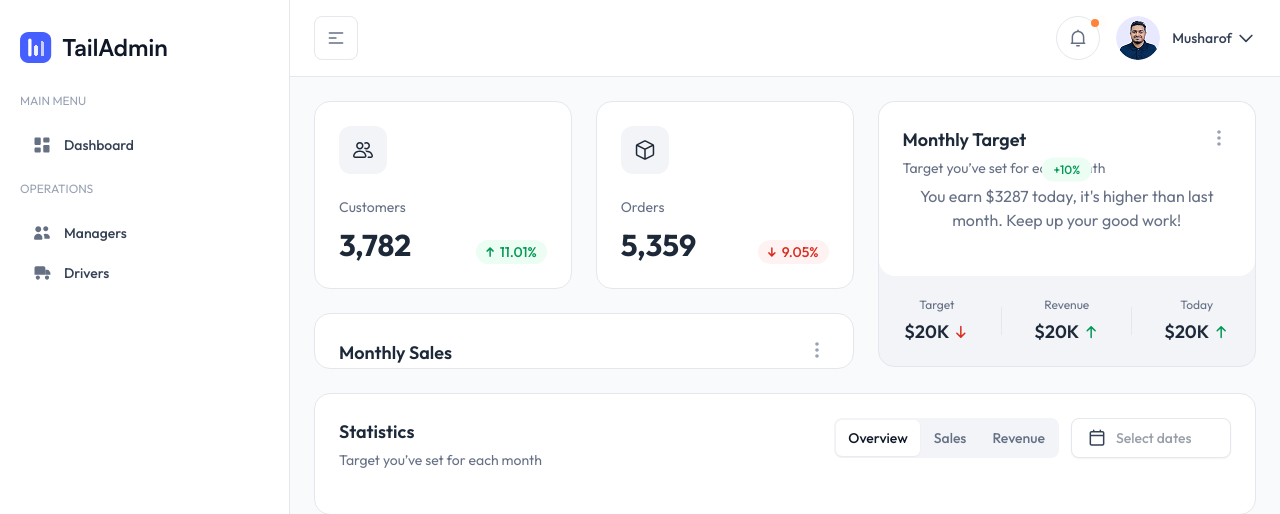
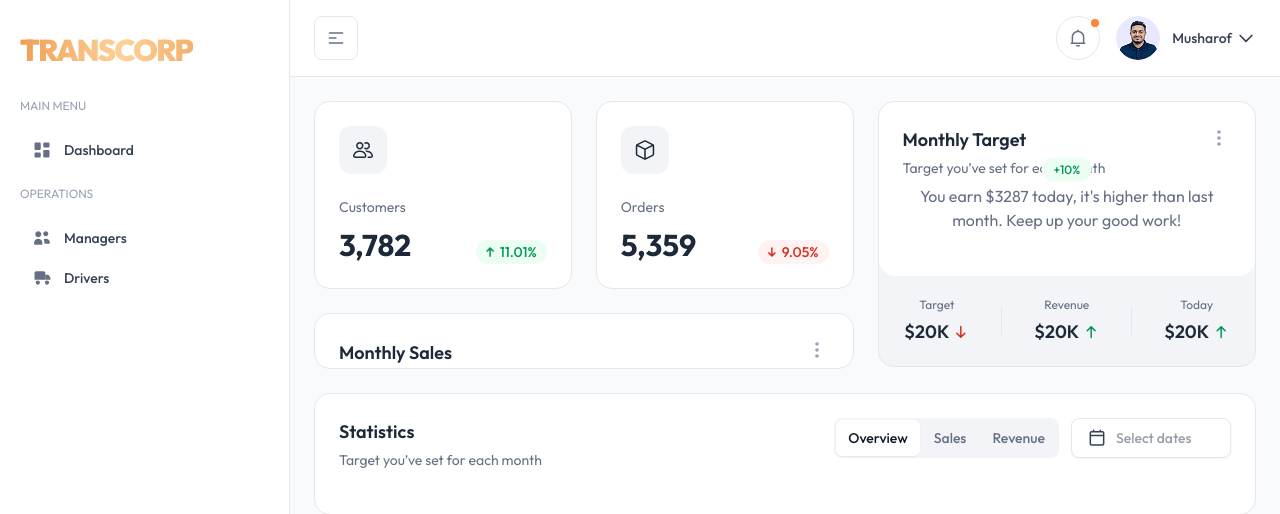
Before and after one commit to ahsan-ul-alam/transport-management-system, a Laravel app: page /admin/dashboard in a window 1280 px wide. Shown: the top 514 px of the page. Run offline with Laravel 12, Linux system fonts and the light colour scheme; a user stored in the database is signed in; data comes from the database, SQL or seed files in the repository; style sheets or scripts are compiled from the project's sources; some libraries are stand-ins or nearby versions.

Commit message:
sidebar logo changed

```diff
--- a/app/Modules/Admin/Resources/views/layouts/sidebar.blade.php
+++ b/app/Modules/Admin/Resources/views/layouts/sidebar.blade.php
@@ -6,6 +6,19 @@
     // Get current path
     $currentPath = request()->path();
 @endphp
+@once
+    <style>
+        @keyframes gradient {
+            0% {
+                background-position: 0% center;
+            }
+
+            100% {
+                background-position: 200% center;
+            }
+        }
+    </style>
+@endonce
 
 <aside id="sidebar"
     class="fixed flex flex-col mt-0 top-0 px-5 left-0 bg-white dark:bg-gray-900 dark:border-gray-800 text-gray-900 h-screen transition-all duration-300 ease-in-out z-99999 border-r border-gray-200"
@@ -59,20 +72,18 @@
     @mouseenter="if (!$store.sidebar.isExpanded) $store.sidebar.setHovered(true)"
     @mouseleave="$store.sidebar.setHovered(false)">
     <!-- Logo Section -->
-    <div class="pt-8 pb-7 flex"
+    <div class="pt-8 pb-7 flex overflow-hidden"
         :class="(!$store.sidebar.isExpanded && !$store.sidebar.isHovered && !$store.sidebar.isMobileOpen) ?
         'xl:justify-center' :
         'justify-start'">
-        <a href="/">
-            <img x-show="$store.sidebar.isExpanded || $store.sidebar.isHovered || $store.sidebar.isMobileOpen"
-                class="dark:hidden" src="/images/logo/logo.svg" alt="Logo" width="150" height="40" />
-            <img x-show="$store.sidebar.isExpanded || $store.sidebar.isHovered || $store.sidebar.isMobileOpen"
-                class="hidden dark:block" src="/images/logo/logo-dark.svg" alt="Logo" width="150"
-                height="40" />
-            <img x-show="!$store.sidebar.isExpanded && !$store.sidebar.isHovered && !$store.sidebar.isMobileOpen"
-                src="/images/logo/logo-icon.svg" alt="Logo" width="32" height="32" />
 
-        </a>
+        <h1 class="text-3xl font-black tracking-tighter uppercase select-none">
+            <span class="inline-block bg-gradient-to-r from-[#DF7F07] via-[#FFD199] to-[#DF7F07]
+                        bg-[length:200%_auto] bg-clip-text text-transparent
+                        animate-[gradient_3s_linear_infinite]">
+                TransCorp
+            </span>
+        </h1>
     </div>
 
     <!-- Navigation Menu -->
```
